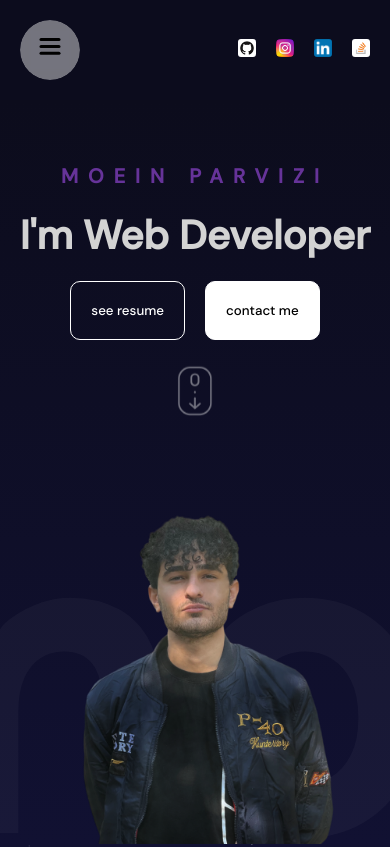
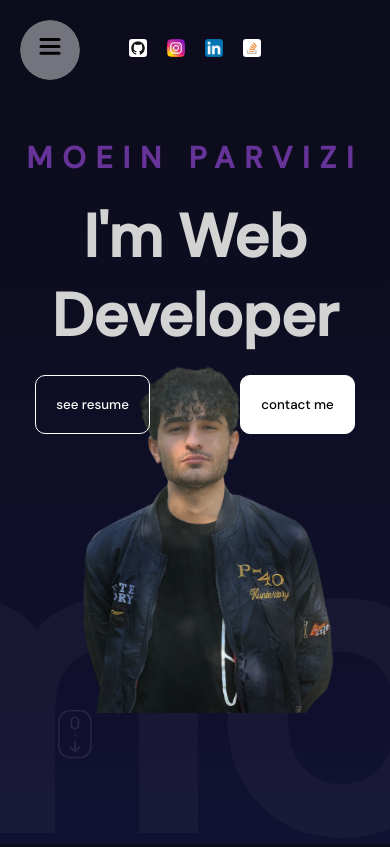
Before and after one commit to moeinparvizi/me, a React (Vite) app: page / in a window 390 px wide. Shown: the top 847 px of the page. Built offline with nearby package versions, Linux system fonts and the light colour scheme.

Commit message:
responsive hero & navbar
for tablet

```diff
--- a/src/App.jsx
+++ b/src/App.jsx
@@ -19,11 +19,11 @@ function App() {
         <Navbar />
         <Hero />
       </section>
-      <section id="skills"><Parallax type="skills" /></section>
+      {/* <section id="skills"><Parallax type="skills" /></section>
       <section><Skills /></section>
       <section id="portfolio"><Parallax type="portfolio" /></section>
       <Portfolio />
-      <section id="about"><About /></section>
+      <section id="about"><About /></section> */}
     </div>
   );
 }
--- a/src/Components/hero/hero.scss
+++ b/src/Components/hero/hero.scss
@@ -25,6 +25,12 @@
         gap: 20px;
         align-items: center;
       }
+      @include tablet {
+        width: 100%;
+        height: 50%;
+        gap: 20px;
+        align-items: center;
+      }
 
       h1{
         font-size: 40px;
@@ -36,6 +42,10 @@
           font-size: 20px;
           text-align: center;
         }
+        @include tablet {
+          font-size: 30px;
+          position: relative;
+        }
       }
       h2{
         font-size: 88px;
@@ -45,13 +55,29 @@
           font-size: 40px;
           text-align: center;
         }
+        @include tablet {
+          font-size: 60px;
+        }
+
       }
       img{
         width: 50px;
+
+        @include tablet {
+          position: absolute;
+          left: 50px;
+          top: 600px;
+        }
       }
       .buttons{
         display: flex;
         gap: 20px;
+
+        @include tablet {
+          width: 100%;
+          justify-content: space-around;
+        }
+
         button{
           position: relative;
           z-index: 99;
@@ -94,6 +120,12 @@
       top: unset;
       bottom: 0;
     }
+    @include tablet {
+      height: 70%;
+      width: 100%;
+      top: unset;
+      bottom: 0;
+    }
 
     img{
       width: 100%;
--- a/src/Components/navbar/navbar.scss
+++ b/src/Components/navbar/navbar.scss
@@ -15,6 +15,11 @@
 
       @include mobile {
         justify-content: flex-end;
+        padding: 20px;
+      }
+      @include tablet {
+        gap: 50px;
+        justify-content: center;
         padding: 20px;
       }
 
```
